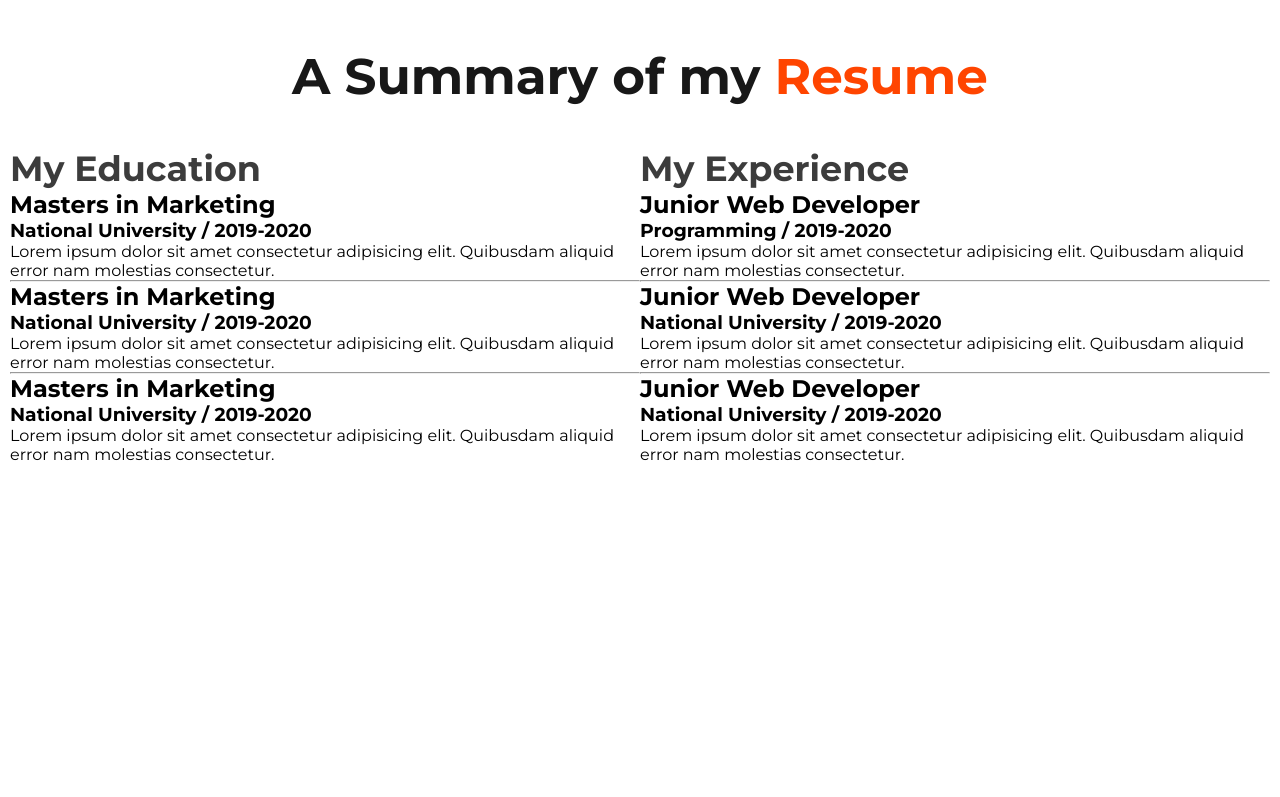
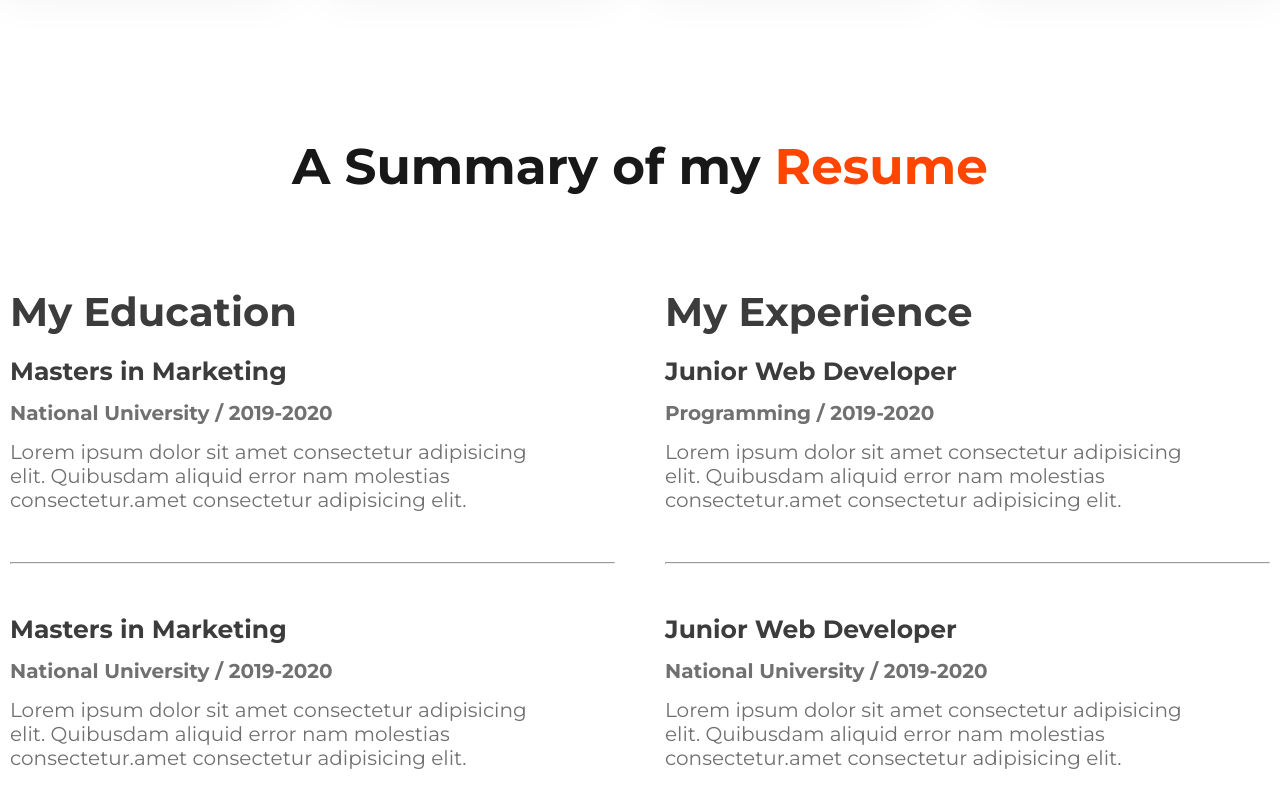
Before and after one commit to mehedi-h/developer-project, a plain HTML site: page developer-project/index.html in a window 1280 px wide. Shown: the part 2000-2797 px from the top of the page. Before the commit the page ends 2484 px from the top, so only its background shows below. Drawn offline with Linux system fonts and the light colour scheme.

Commit message:
complete Education and Experience Section

```diff
--- a/developer-project/index.html
+++ b/developer-project/index.html
@@ -106,19 +106,19 @@
                         <div class="resume-item">
                             <h2 class="resume-item-title">Masters in Marketing</h2>
                             <h3 class="resume-item-institute">National University / 2019-2020</h3>
-                            <p class="resume-item-description">Lorem ipsum dolor sit amet consectetur adipisicing elit. Quibusdam aliquid error nam molestias consectetur.</p>
+                            <p class="resume-item-description">Lorem ipsum dolor sit amet consectetur adipisicing elit. Quibusdam aliquid error nam molestias consectetur.amet consectetur adipisicing elit.</p>
                         </div>
                         <hr>
                         <div class="resume-item">
                             <h2 class="resume-item-title">Masters in Marketing</h2>
                             <h3 class="resume-item-institute">National University / 2019-2020</h3>
-                            <p class="resume-item-description">Lorem ipsum dolor sit amet consectetur adipisicing elit. Quibusdam aliquid error nam molestias consectetur.</p>
+                            <p class="resume-item-description">Lorem ipsum dolor sit amet consectetur adipisicing elit. Quibusdam aliquid error nam molestias consectetur.amet consectetur adipisicing elit.</p>
                         </div>
                         <hr>
                         <div class="resume-item">
                             <h2 class="resume-item-title">Masters in Marketing</h2>
                             <h3 class="resume-item-institute">National University / 2019-2020</h3>
-                            <p class="resume-item-description">Lorem ipsum dolor sit amet consectetur adipisicing elit. Quibusdam aliquid error nam molestias consectetur.</p>
+                            <p class="resume-item-description">Lorem ipsum dolor sit amet consectetur adipisicing elit. Quibusdam aliquid error nam molestias consectetur.amet consectetur adipisicing elit.</p>
                         </div>
                 </div>
 
@@ -127,22 +127,23 @@
                     <div class="resume-item">
                         <h2 class="resume-item-title">Junior Web Developer</h2>
                         <h3 class="resume-item-institute">Programming  / 2019-2020</h3>
-                        <p class="resume-item-description">Lorem ipsum dolor sit amet consectetur adipisicing elit. Quibusdam aliquid error nam molestias consectetur.</p>
+                        <p class="resume-item-description">Lorem ipsum dolor sit amet consectetur adipisicing elit. Quibusdam aliquid error nam molestias consectetur.amet consectetur adipisicing elit.</p>
                     </div>
                     <hr>
                     <div class="resume-item">
                         <h2 class="resume-item-title">Junior Web Developer</h2>
                         <h3 class="resume-item-institute">National University / 2019-2020</h3>
-                        <p class="resume-item-description">Lorem ipsum dolor sit amet consectetur adipisicing elit. Quibusdam aliquid error nam molestias consectetur.</p>
+                        <p class="resume-item-description">Lorem ipsum dolor sit amet consectetur adipisicing elit. Quibusdam aliquid error nam molestias consectetur.amet consectetur adipisicing elit.</p>
                     </div>
                     <hr>
                     <div class="resume-item">
                         <h2 class="resume-item-title">Junior Web Developer</h2>
                         <h3 class="resume-item-institute">National University / 2019-2020</h3>
-                        <p class="resume-item-description">Lorem ipsum dolor sit amet consectetur adipisicing elit. Quibusdam aliquid error nam molestias consectetur.</p>
+                        <p class="resume-item-description">Lorem ipsum dolor sit amet consectetur adipisicing elit. Quibusdam aliquid error nam molestias consectetur.amet consectetur adipisicing elit.</p>
                     </div>
                 </div>
             </div>
+            <button class="btn-primary">Download Resume</button>
         </section>
     </main>
 
--- a/developer-project/style.css
+++ b/developer-project/style.css
@@ -13,6 +13,7 @@ body {
     color: #fff;
     font-size: 25px;
     font-weight: 700;
+    cursor: pointer;
 }
 .btn-primary:hover {
     color: orangered;
@@ -112,6 +113,7 @@ main section {
     font-size: 50px;
     font-weight: 700;
     padding: 20px 0;
+    margin: 30px 0;
 }
 .section-description {
     color: #3c3c3c;
@@ -153,20 +155,45 @@ main section {
 .skill-name {
     padding: 20px 0;
 }
+
+
+/*Resume section style*/
+
 .resume {
     color: orangered;
 }
-
-/*Resume section style*/
-
 .resume-column-title {
     color: #3c3c3c;
-    font-size: 35px;
+    font-size: 40px;
     font-weight: 700;
+    margin: 20px 0;
+
 }
 .resume-container {
     display: flex;
     align-items: center;
     justify-content: space-between;
+    margin: 30px auto;
     padding: 20px 10px;
+    gap: 50px;
 }
+.resume-item-title {
+    color: #3c3c3c;
+    font-size: 25px;
+    font-weight: 700;
+}
+.resume-item-institute {
+    margin: 15px 0;
+    color: #707070;
+    font-size: 20px;
+    font-weight: 700;
+}
+.resume-item-description {
+    color: #707070;
+    font-size: 20px;
+    font-weight: 400;
+    padding-right: 60px;
+}
+.resume-column hr {
+    margin: 50px 0;
+}
```
